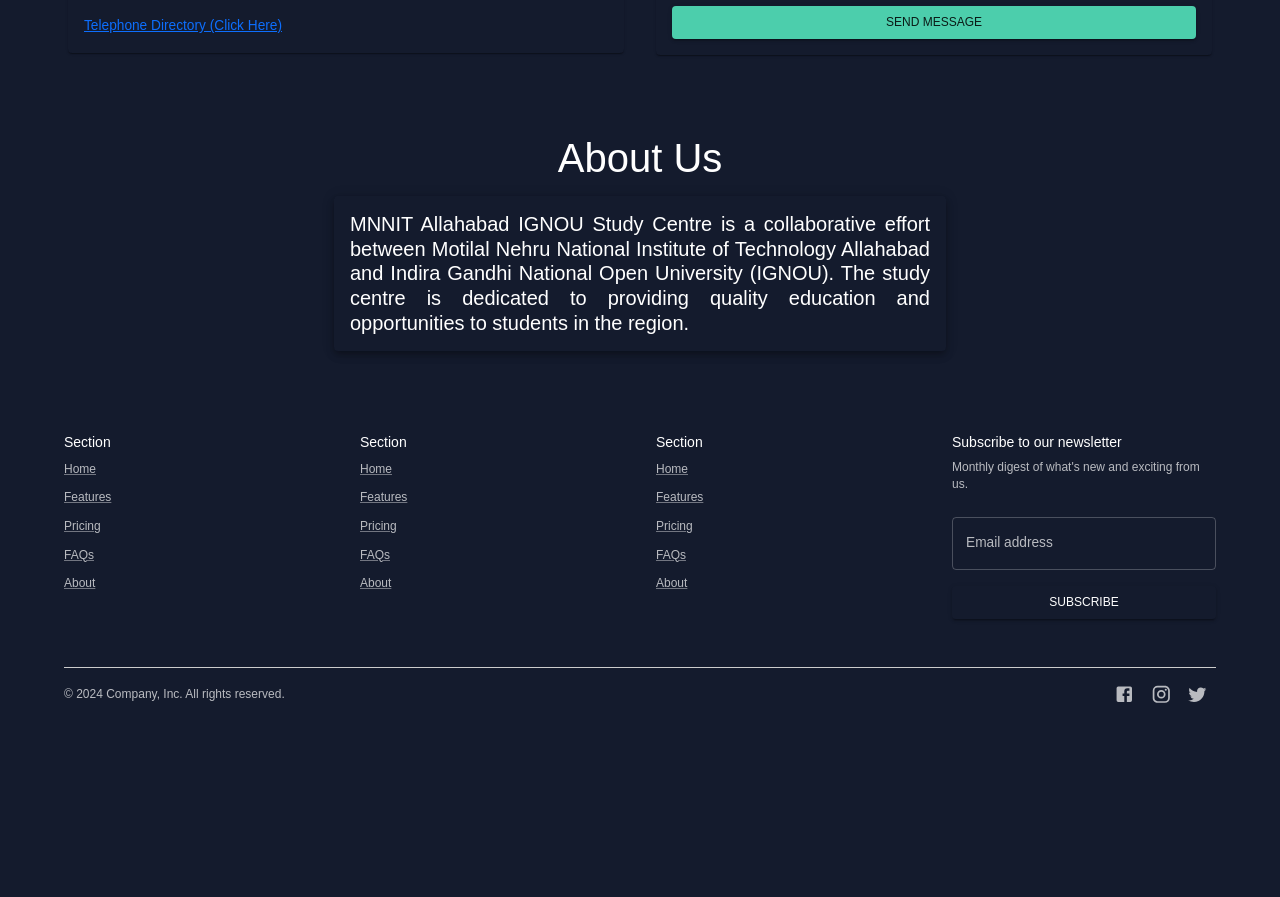
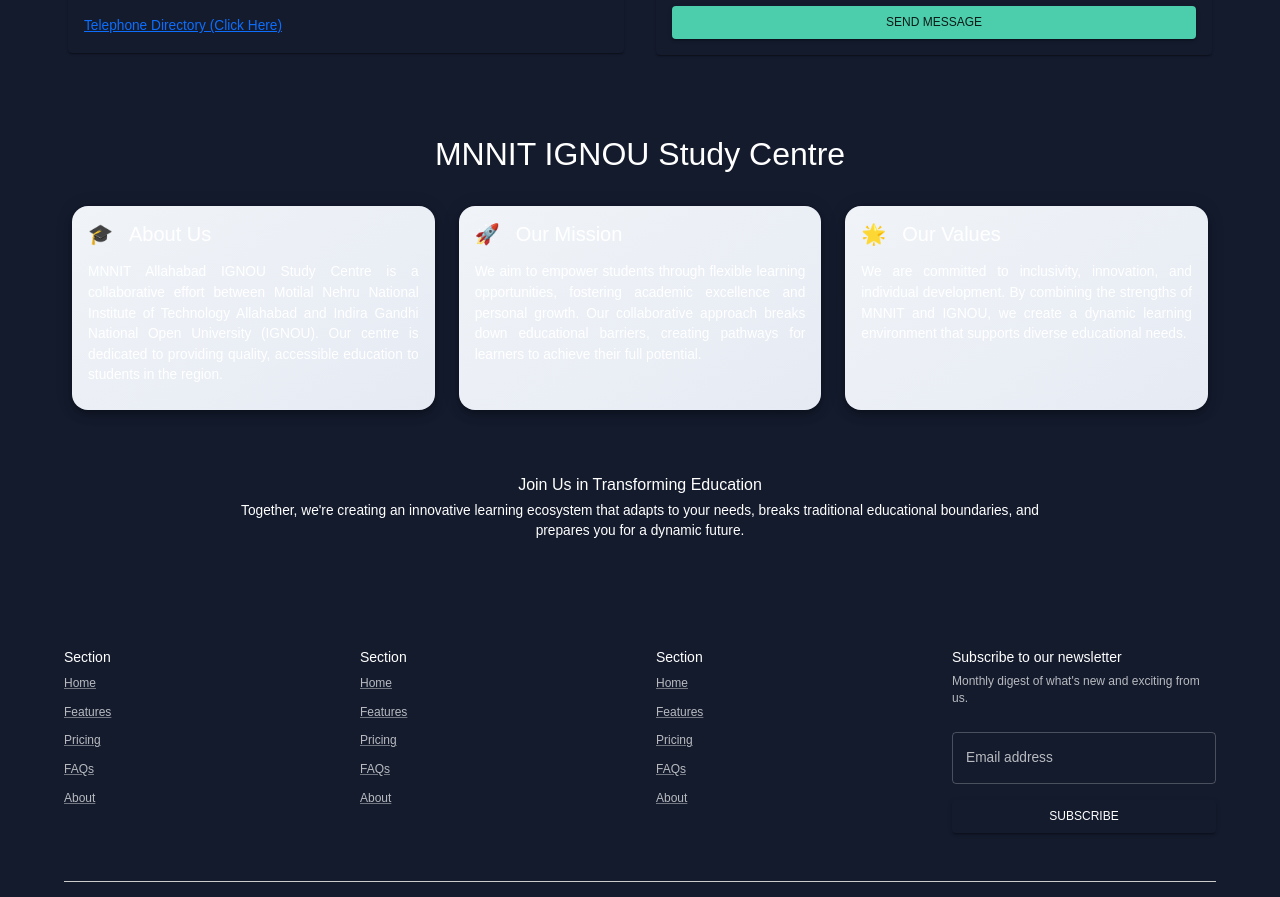
Before and after one commit to bikashsahh/Mini_Project2k24, a React (Vite) app in the folder client/: page / in a window 1280 px wide. Shown: the part 1655-2552 px from the top of the page. Before the commit the page ends 2407 px from the top, so only its background shows below. Built offline with nearby package versions, Linux system fonts and the light colour scheme; no server answers.

Commit message:
changes in about us page

```diff
--- a/client/src/components/Home/AboutPage.jsx
+++ b/client/src/components/Home/AboutPage.jsx
@@ -1,54 +1,112 @@
 import React from "react";
-import { Box, Typography, Grid, useTheme } from "@mui/material";
-import { tokens } from "../../ui/theme";
-import styled from "@emotion/styled";
+import { Box, Typography, Grid, Card, CardContent, useTheme } from "@mui/material";
+import { styled } from "@mui/material/styles";
 
-const StyledSection = styled(Box)(({ theme }) => ({
-  padding: theme.spacing(2),
-  borderRadius: theme.shape.borderRadius,
-  boxShadow: theme.shadows[5],
-  borderBlockColor: "black",
-  // border: "0.0001px outset white",
-  textAlign: "justify",
+const StyledCard = styled(Card)(({ theme }) => ({
+  borderRadius: theme.spacing(2),
+  boxShadow: theme.shadows[6],
+  transition: "transform 0.3s ease-in-out",
+  "&:hover": {
+    transform: "scale(1.02)",
+  },
+  background: "linear-gradient(145deg, #f0f4f8, #e6eaf3)",
+  display: "flex",
+  flexDirection: "column",
+  justifyContent: "space-between",
+  height: "100%", // Ensures cards fill their container height
 }));
 
 const AboutPage = () => {
   const theme = useTheme();
-  const colors = tokens(theme.palette.mode);
+
+  const aboutSections = [
+    {
+      title: "About Us",
+      content:
+        "MNNIT Allahabad IGNOU Study Centre is a collaborative effort between Motilal Nehru National Institute of Technology Allahabad and Indira Gandhi National Open University (IGNOU). Our centre is dedicated to providing quality, accessible education to students in the region.",
+      icon: "🎓",
+    },
+    {
+      title: "Our Mission",
+      content:
+        "We aim to empower students through flexible learning opportunities, fostering academic excellence and personal growth. Our collaborative approach breaks down educational barriers, creating pathways for learners to achieve their full potential.",
+      icon: "🚀",
+    },
+    {
+      title: "Our Values",
+      content:
+        "We are committed to inclusivity, innovation, and individual development. By combining the strengths of MNNIT and IGNOU, we create a dynamic learning environment that supports diverse educational needs.",
+      icon: "🌟",
+    },
+  ];
 
   return (
-    <Box sx={{ my: 4 }}>
+    <Box
+      sx={{
+        py: { xs: 2, md: 4 },
+        px: { xs: 1, md: 4 },
+        maxWidth: 1200,
+        margin: "auto",
+      }}
+    >
       <Typography
-        variant="h1"
+        variant="h2"
         component="h1"
         gutterBottom
-        sx={{ textAlign: "center", p: 0 }}
+        sx={{
+          textAlign: "center",
+          mb: { xs: 2, md: 4 },
+          typography: { xs: "h3", md: "h2" },
+        }}
       >
-        About Us
+        MNNIT IGNOU Study Centre
       </Typography>
-      <Grid container spacing={2} justifyContent="center">
-        <Grid item xs={12} md={6}>
-          <StyledSection>
-            <Typography variant="h4">
-              MNNIT Allahabad IGNOU Study Centre is a collaborative effort
-              between Motilal Nehru National Institute of Technology Allahabad
-              and Indira Gandhi National Open University (IGNOU). The study
-              centre is dedicated to providing quality education and
-              opportunities to students in the region.
-            </Typography>
-          </StyledSection>
-        </Grid>
-        {/* <Grid md={0} p={2} mt={1} ml={8} mr={7}>
-          <StyledSection>
-            <Typography variant="h3" gutterBottom sx={{ textAlign: "center", p: 0 }}>
-              Our Mission
-            </Typography>
-            <Typography variant="h4">
-              Our mission is to empower students with accessible and flexible learning options, fostering their academic and personal growth. Through our collaborative efforts, we aim to expand educational horizons and contribute to the holistic development of the community.
-            </Typography>
-          </StyledSection>
-        </Grid> */}
+
+      <Grid container spacing={{ xs: 2, md: 3 }} justifyContent="center">
+        {aboutSections.map((section, index) => (
+          <Grid item xs={12} sm={6} md={4} key={index} sx={{ display: "flex" }}>
+            <StyledCard>
+              <CardContent>
+                <Typography
+                  variant="h4"
+                  gutterBottom
+                  sx={{
+                    display: "flex",
+                    alignItems: "center",
+                    gap: 2,
+                    mb: 2,
+                  }}
+                >
+                  <span role="img" aria-label={section.title}>
+                    {section.icon}
+                  </span>
+                  {section.title}
+                </Typography>
+                <Typography variant="body1" sx={{ textAlign: "justify" }}>
+                  {section.content}
+                </Typography>
+              </CardContent>
+            </StyledCard>
+          </Grid>
+        ))}
       </Grid>
+
+      <Box
+        sx={{
+          mt: { xs: 3, md: 5 },
+          textAlign: "center",
+          p: { xs: 2, md: 3 },
+        }}
+      >
+        <Typography variant="h5" gutterBottom>
+          Join Us in Transforming Education
+        </Typography>
+        <Typography variant="body1" sx={{ maxWidth: 800, margin: "auto" }}>
+          Together, we're creating an innovative learning ecosystem that adapts
+          to your needs, breaks traditional educational boundaries, and prepares
+          you for a dynamic future.
+        </Typography>
+      </Box>
     </Box>
   );
 };
```
Also changed, not shown: 1 other file (tests, documents, lock files or other folders).
